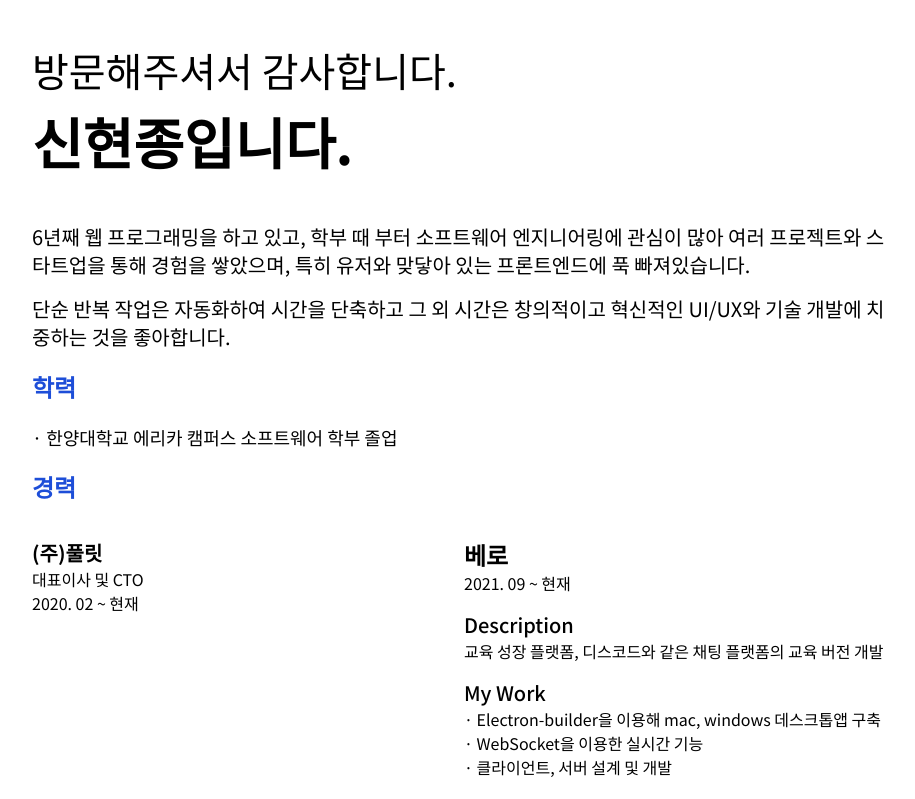
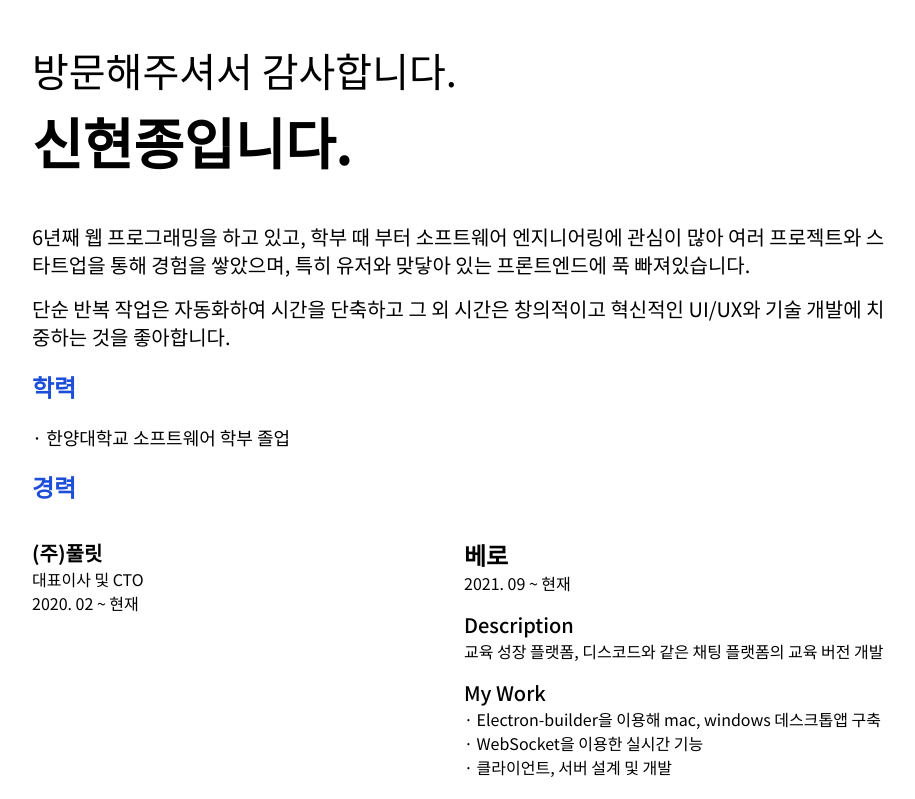
Before and after one commit to ShinHyunJong/resume, a Next.js app: page / in a window 1280 px wide. Shown: the top 799 px of the page, without its empty margins (176-1091 px from the left). Built offline with nearby package versions, Linux system fonts and the light colour scheme.

Commit message:
school update

```diff
--- a/pages/index.tsx
+++ b/pages/index.tsx
@@ -31,7 +31,7 @@ const Home: NextPage = () => {
       <div className="flex flex-col">
         <h1 className="text-2xl font-bold py-5 text-blue-700">학력</h1>
         <p className="text-lg">
-          · 한양대학교 에리카 캠퍼스 소프트웨어 학부 졸업
+          · 한양대학교 소프트웨어 학부 졸업
         </p>
         <h1 className="text-2xl font-bold py-5 text-blue-700">경력</h1>
         <div className="flex flex-col">
```
